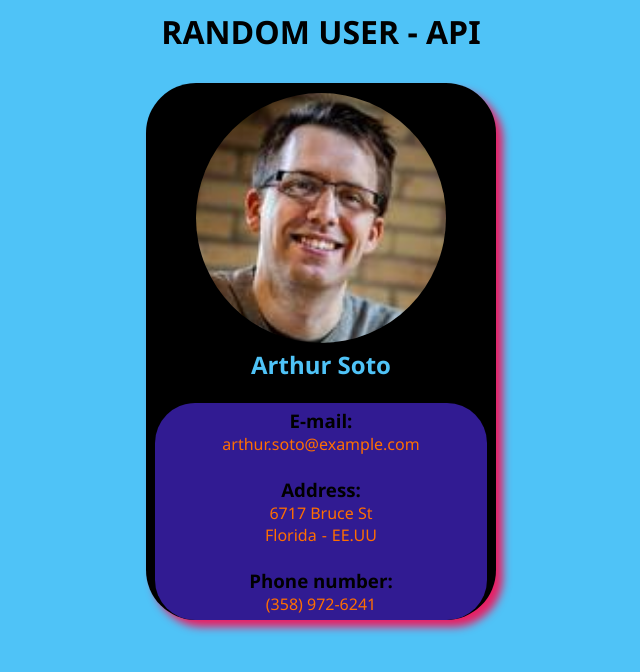
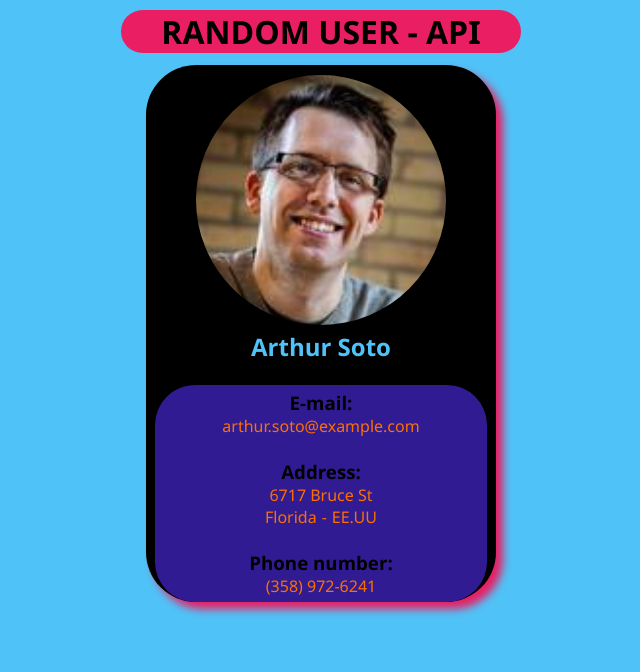
Before and after one commit to MARLONRIOS94/random-user-API_22-12-2022, a plain HTML site: page index.html in a window 1280 px wide. Shown: the whole page, without its empty margins (319-959 px from the left). Drawn offline with Linux system fonts and the light colour scheme; no server answers.

Commit message:
ajustes css

```diff
--- a/assets/css/styles.css
+++ b/assets/css/styles.css
@@ -18,11 +18,20 @@ body{
     background-color:var(--bgcolor);
 }
 
+.cont-tit{
+    display: flex;
+    justify-content: center;
+    align-items: center;
+    text-align: center;
+}
+
 .tit{
-    text-align: center;
     color: var(--fondocard);
+    width: 400px;
+    background-color: #E91E63;
+    border-radius: 40px;
     margin-top: 10px;
-    margin-bottom: 10px;
+    margin-bottom: 12px;
 }
 
 .flex{
@@ -37,7 +46,6 @@ body{
     height: 537px;
     background-color: var(--fondocard);
     border-radius: 50px;
-    margin: 20px;
     text-align: center;
     box-shadow: 7px 7px 8px var(--colorsombra)
     /* overflow: hidden; */
--- a/index.html
+++ b/index.html
@@ -8,8 +8,9 @@
     <title>RANDOM USER - API</title>
 </head>
 <body>
-
-    <h1 class="tit">RANDOM USER - API</h1>
+    <div class="cont-tit">
+        <h1 class="tit">RANDOM USER - API</h1>
+    </div>
 
     <main class="flex">
 
```
